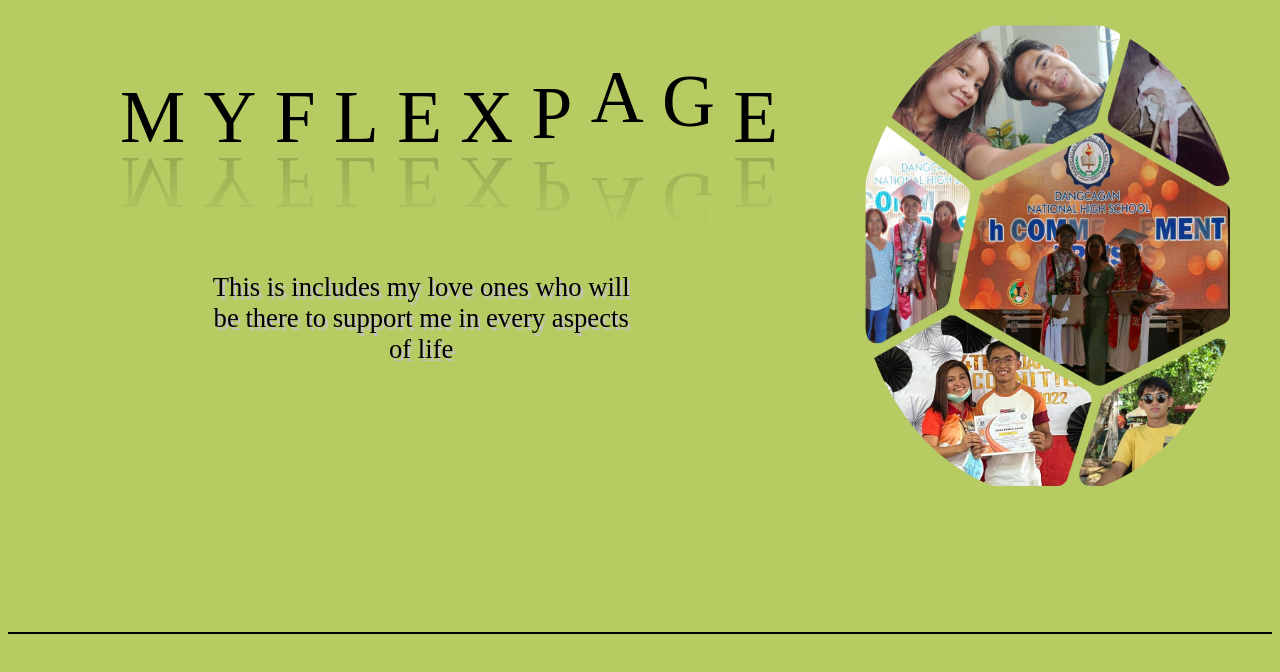
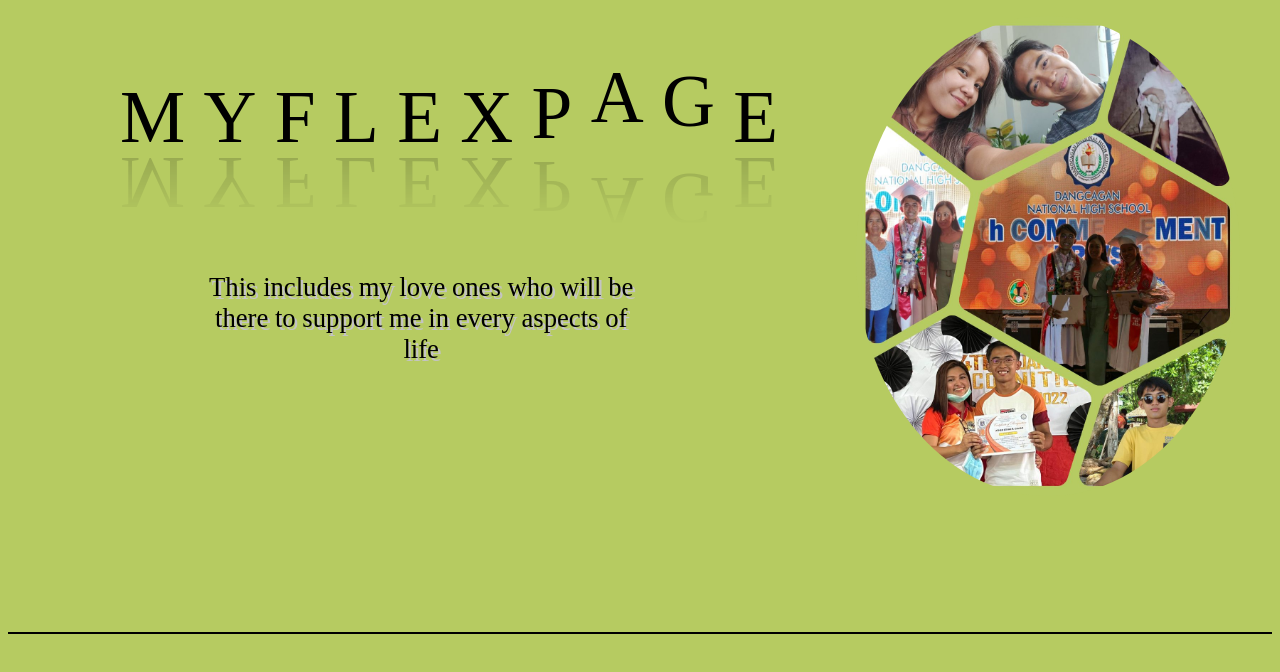
Before and after one commit to AtheoJessarRCaliao/AtheoJessarRCaliao.github.io, a plain HTML site: page FLEX PAGE.html in a window 1280 px wide. Shown: the part 116-788 px from the top of the page. Drawn offline with Linux system fonts and the light colour scheme.

Commit message:
Update FLEX PAGE.html

```diff
--- a/FLEX PAGE.html
+++ b/FLEX PAGE.html
@@ -38,7 +38,7 @@
         <img src="5.jpg" alt="illustration" class="image1">
      </div>
      <div class="saying">
-        <p>This is includes my love ones who will be there to support me in every aspects of life</p>
+        <p>This includes my love ones who will be there to support me in every aspects of life</p>
      </div>
      <hr color="black">
      <div class="saying2">
```
